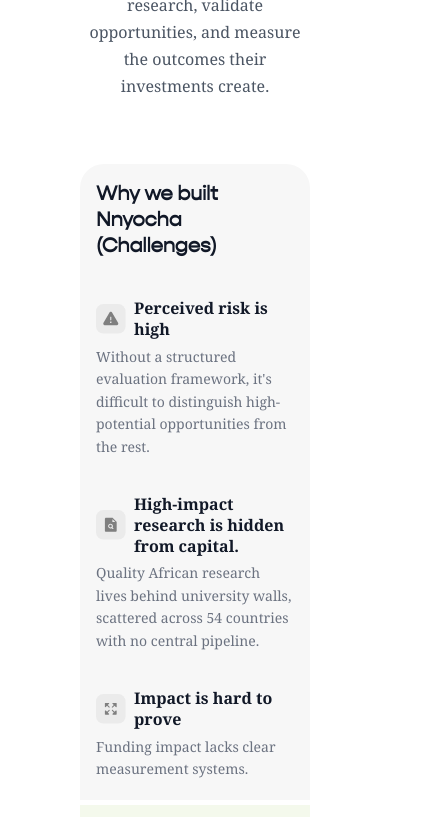
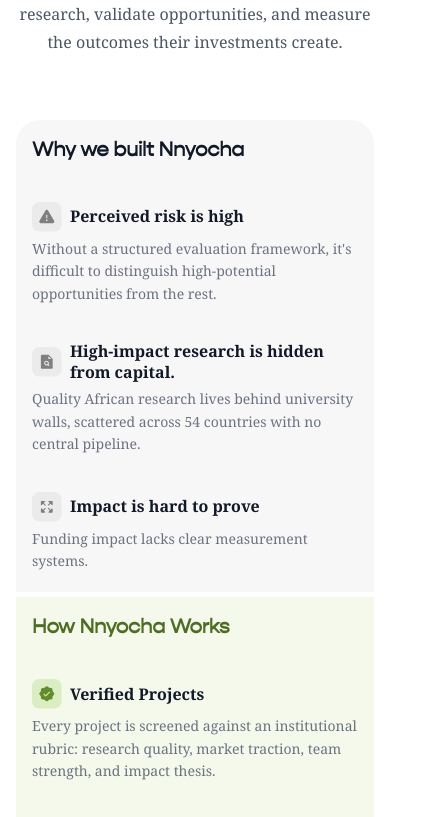
Before and after one commit to Nnyocha/nnyocha-landing-page, a Next.js app: page / in a window 390 px wide. Shown: the part 800-1617 px from the top of the page, 431 px wide, since content can reach past the window. Built offline with nearby package versions, Linux system fonts and the light colour scheme; no server answers; a web font is replaced by a local one.

Commit message:
made design changes

```diff
--- a/src/app/components/forResearchers/forResearchers.component.jsx
+++ b/src/app/components/forResearchers/forResearchers.component.jsx
@@ -47,7 +47,7 @@
   };
 
   return (
-    <section className={styles.section} id="researcher">
+    <section className={styles.section} id="researchers">
       <div className={styles.container}>
         <div className={styles.gridContainer}>
           <div className={styles.contentColumn}>
--- a/src/app/components/fundingResearch/fundingResearch.component.jsx
+++ b/src/app/components/fundingResearch/fundingResearch.component.jsx
@@ -24,7 +24,7 @@
 
         <div className={styles.gridContainer}>
           <div className={styles.columnChallenges}>
-            <h3 className={styles.columnTitle}>Why we built Nnyocha (Challenges)</h3>
+            <h3 className={styles.columnTitle}>Why we built Nnyocha</h3>
             <div className={styles.card}>
               <div className={styles.cardHeader}>
                 <Image src={Risk} alt="a warning sign" className={styles.cardIcon} width={30} height={30}/>
@@ -59,7 +59,7 @@
           </div>
 
           <div className={styles.columnSolutions}>
-            <h3 className={styles.solutionTitle}>How Nnyocha Works (Solution)</h3>
+            <h3 className={styles.solutionTitle}>How Nnyocha Works</h3>
             <div className={styles.card}>
               <div className={styles.cardHeader}>
                 <Image src={Solution} alt="a check mark" className={styles.cardIcon} width={30} height={30}/>
--- a/src/app/components/hero/hero.module.css
+++ b/src/app/components/hero/hero.module.css
@@ -249,5 +249,7 @@
     .content{
         top: 15%;
     }
-
+    .carouselContainer{
+        height: 600px;
+    }
 }
--- a/src/app/components/mentors/mentors.component.jsx
+++ b/src/app/components/mentors/mentors.component.jsx
@@ -43,7 +43,7 @@
         <div className={styles.header}>
           <h2 className={styles.title}>
             Share your expertise,<br />
-            shape African research
+             shape African research
           </h2>
           <p className={styles.description}>
             Become part of Africa's most credible research mentorship network. Match with researchers in your field, guide their work, and build a measurable portfolio of impact.
--- a/src/app/components/navbar/navbar.component.jsx
+++ b/src/app/components/navbar/navbar.component.jsx
@@ -8,7 +8,7 @@
 
 const navLinks = [
   { label: "Funders", href: "#funders" },
-  { label: "Researcher", href: "#researcher" },
+  { label: "Researchers", href: "#researchers" },
   { label: "Mentors", href: "#mentors" },
   { label: "Contact", href: "#waiting-list" },
 ];
@@ -57,14 +57,14 @@
             ))}
             <Link
               href="#waiting-list"
-              className={styles.registerBtn}
+              className={styles.discoverBtn}
               onClick={(e) => handleTabClick(e, 'Researcher')}
             >
               Register as a researcher
             </Link>
             <Link
               href="#waiting-list"
-              className={styles.discoverBtn}
+              className={styles.registerBtn}
               onClick={(e) => handleTabClick(e, 'Funder')}
             >
               Discover Vetted Research
--- a/src/app/components/navbar/navbar.module.css
+++ b/src/app/components/navbar/navbar.module.css
@@ -50,6 +50,7 @@
   display: none;
   align-items: center;
   gap: 32px;
+  margin-left: -50%;
 }
 
 @media (min-width: 768px) {
--- a/src/app/components/waitingList/waitingList.component.jsx
+++ b/src/app/components/waitingList/waitingList.component.jsx
@@ -154,7 +154,7 @@
   };
 
   const handleSpeakToFounder = () => {
-    window.open('mailto:founders@nnyocha.com?subject=Inquiry%20about%20Nnyocha&body=Hello%20Nnyocha%20Team%2C%0A%0AI%27m%20interested%20in%20learning%20more%20about%20Nnyocha%20and%20how%20I%20can%20get%20involved.%0A%0ABest%20regards%2C', '_blank');
+    window.open('mailto:founders@nnyocha.com', '_blank');
   };
 
   return (
--- a/src/app/globals.css
+++ b/src/app/globals.css
@@ -15,3 +15,9 @@
   color: inherit;
   text-decoration: none;
 }
+
+@media (max-width: 768px) {
+  body{
+    margin: 0;
+  }
+}
```
